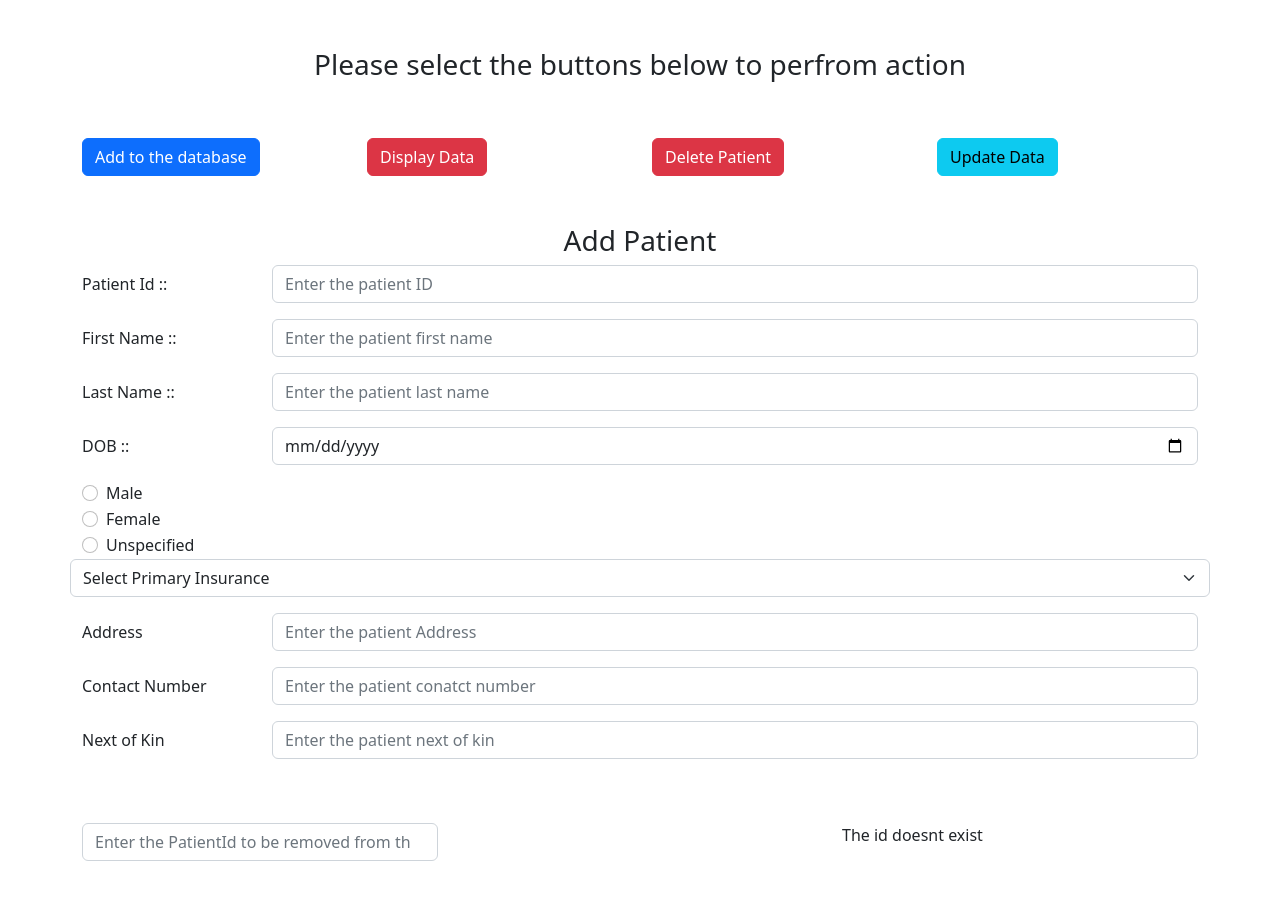
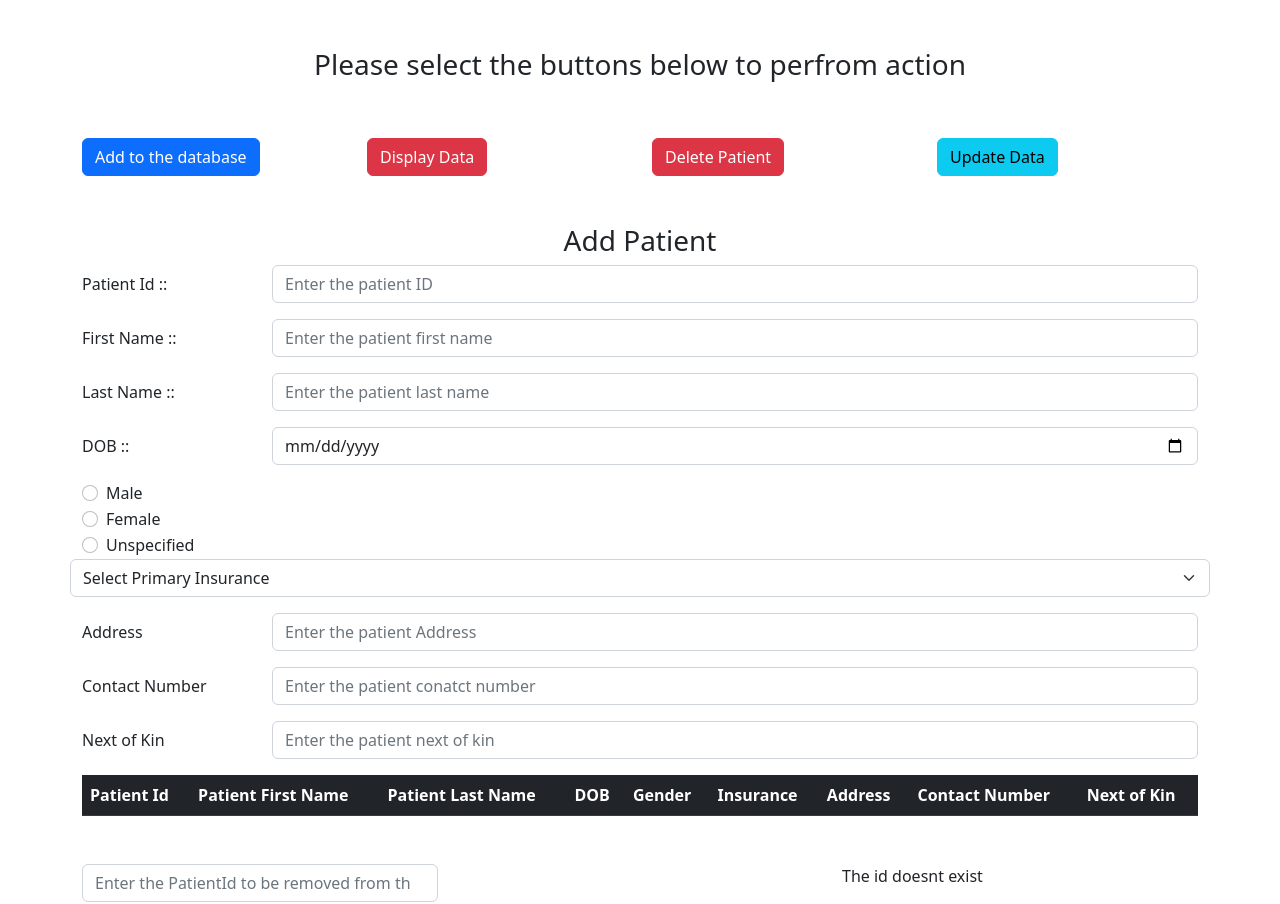
Before and after one commit to roshan-lama-dev/medicalRecordsTypescript, a plain HTML site: page index.html in a window 1280 px wide. Before the commit the page ends 863 px from the top, so only its background shows below. Drawn offline with nearby package versions, Linux system fonts and the light colour scheme; a script that the page names is missing.

Commit message:
conditonal checking done

```diff
--- a/index.html
+++ b/index.html
@@ -18,6 +18,7 @@
     <div class="container">
       <div class="wrapper">
         <!-- Button action field -->
+        <div class="button">
           <div class="row text-center my-5">
             <h3>Please select the buttons below to perfrom action</h3>
           </div>
@@ -47,6 +48,12 @@
               </button>
             </div>
           </div>
+        </div>
+
+        <div class="message">
+          <p id="message"></p>
+        </div>
+
         <!-- input field -->
         <form action="">
           <div class="inputField">
@@ -197,6 +204,23 @@
           <table id="displayTable"></table>
         </div>
 
+        <table class="table table-dark">
+          <thead>
+            <tr>
+              <th scope="col">Patient Id</th>
+              <th scope="col">Patient First Name</th>
+              <th scope="col">Patient Last Name</th>
+              <th scope="col">DOB</th>
+              <th scope="col">Gender</th>
+              <th scope="col">Insurance</th>
+              <th scope="col">Address</th>
+              <th scope="col">Contact Number</th>
+              <th scope="col">Next of Kin</th>
+            </tr>
+          </thead>
+          <tbody id="tabletoshow"></tbody>
+        </table>
+
         <!-- Edit/Update Field -->
         <div class="updateField"></div>
 
```
Lines whose indentation alone changed are shown as unchanged.
